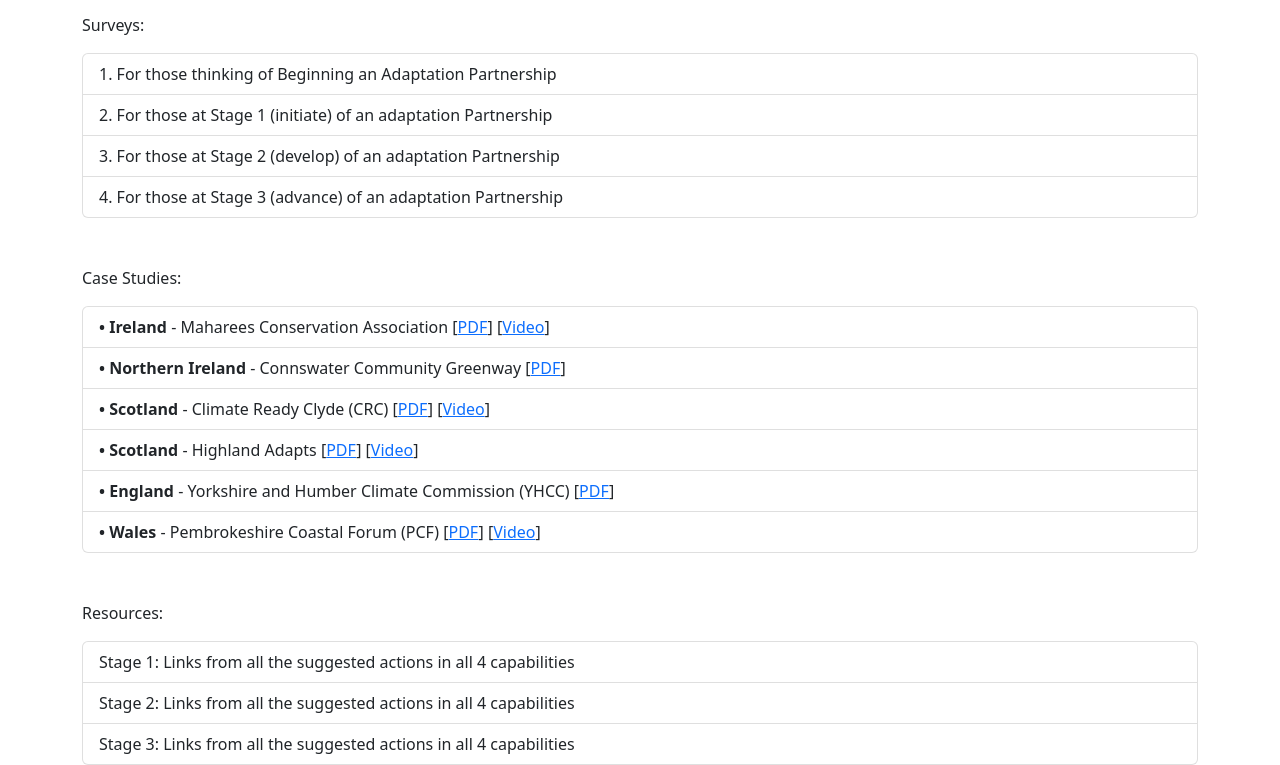
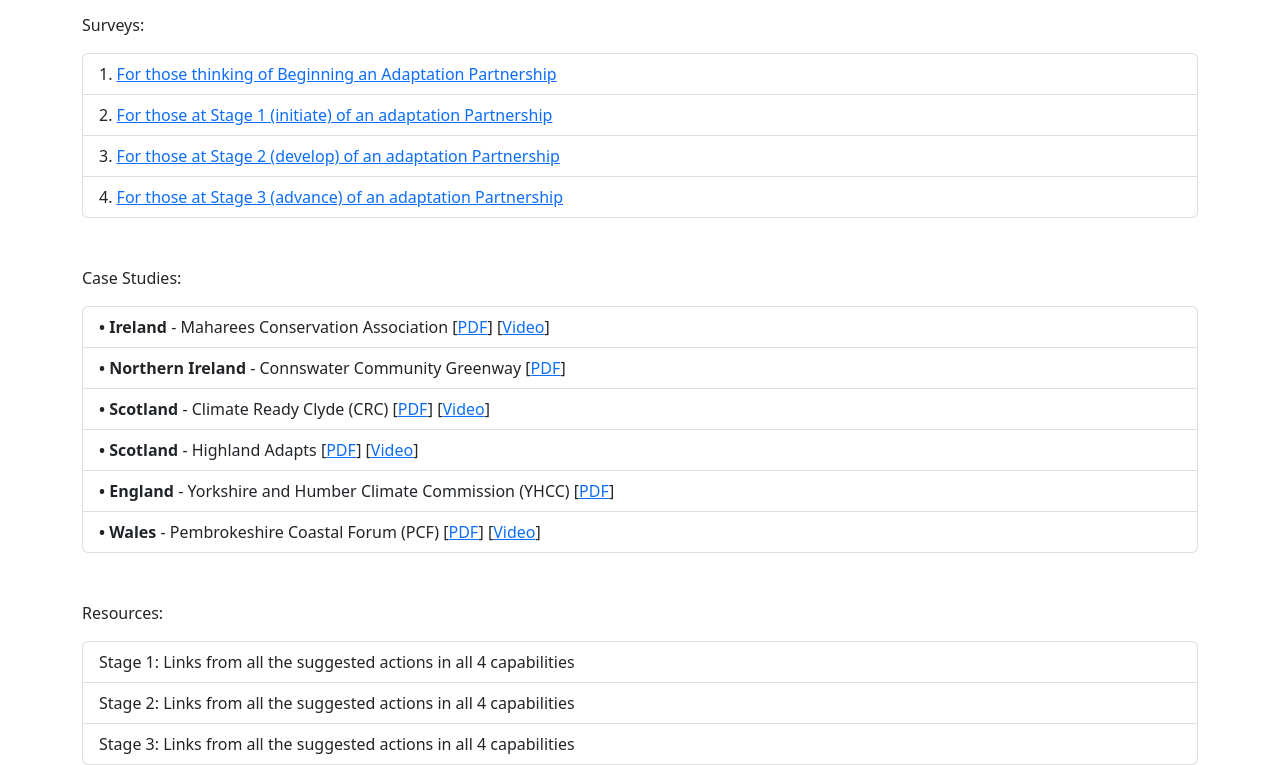
Before and after one commit to TalX2020/talx2020.github.io, a plain HTML site: page tools_and_case_studies.html in a window 1280 px wide. Shown: the part 139-904 px from the top of the page. Drawn offline with nearby package versions, Linux system fonts and the light colour scheme.

Commit message:
Add survey PDFs

```diff
--- a/tools_and_case_studies.html
+++ b/tools_and_case_studies.html
@@ -77,16 +77,20 @@
         <div class="col text-left">
             <ol class="list-group list-group-numbered">
                 <li class="list-group-item">
-                    For those thinking of Beginning an Adaptation Partnership
+                    <a href="documents/Pre-partnership_Survey_Question_Set.pdf" target="_blank">
+                        For those thinking of Beginning an Adaptation Partnership</a>
                 </li>
                 <li class="list-group-item">
-                    For those at Stage 1 (initiate) of an adaptation Partnership
+                    <a href="documents/Question_Set_1.pdf" target="_blank">
+                        For those at Stage 1 (initiate) of an adaptation Partnership</a>
                 </li>
                 <li class="list-group-item">
-                    For those at Stage 2 (develop) of an adaptation Partnership
+                    <a href="documents/Question_Set_2.pdf" target="_blank">
+                        For those at Stage 2 (develop) of an adaptation Partnership</a>
                 </li>
                 <li class="list-group-item">
-                    For those at Stage 3 (advance) of an adaptation Partnership
+                    <a href="documents/Question_Set_3.pdf" target="_blank">
+                        For those at Stage 3 (advance) of an adaptation Partnership</a>
                 </li>
             </ol>
         </div>
```
Also changed, not shown: 4 other files.
